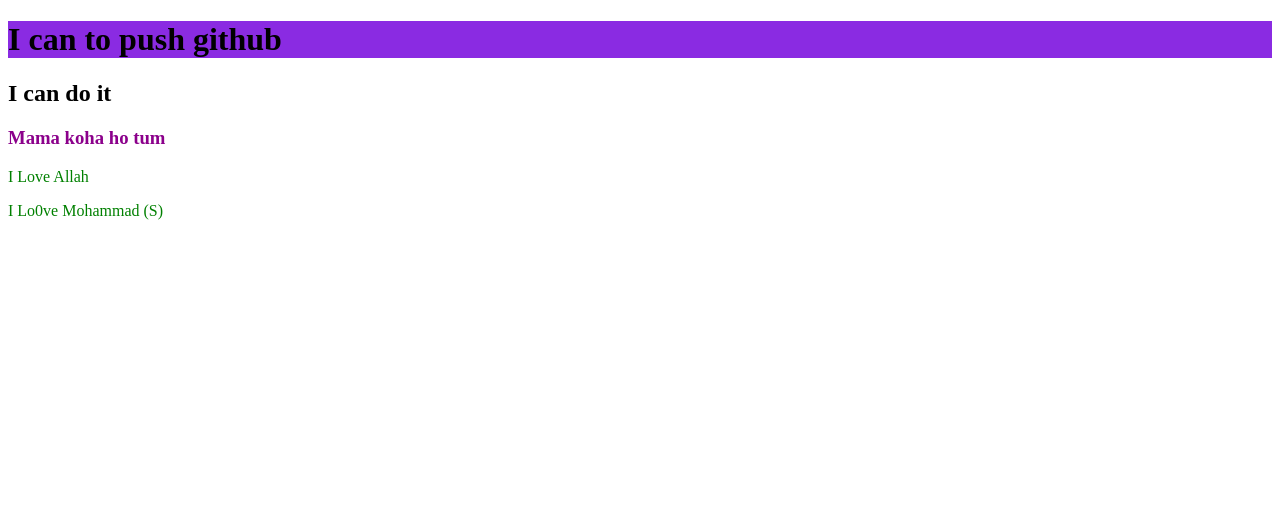
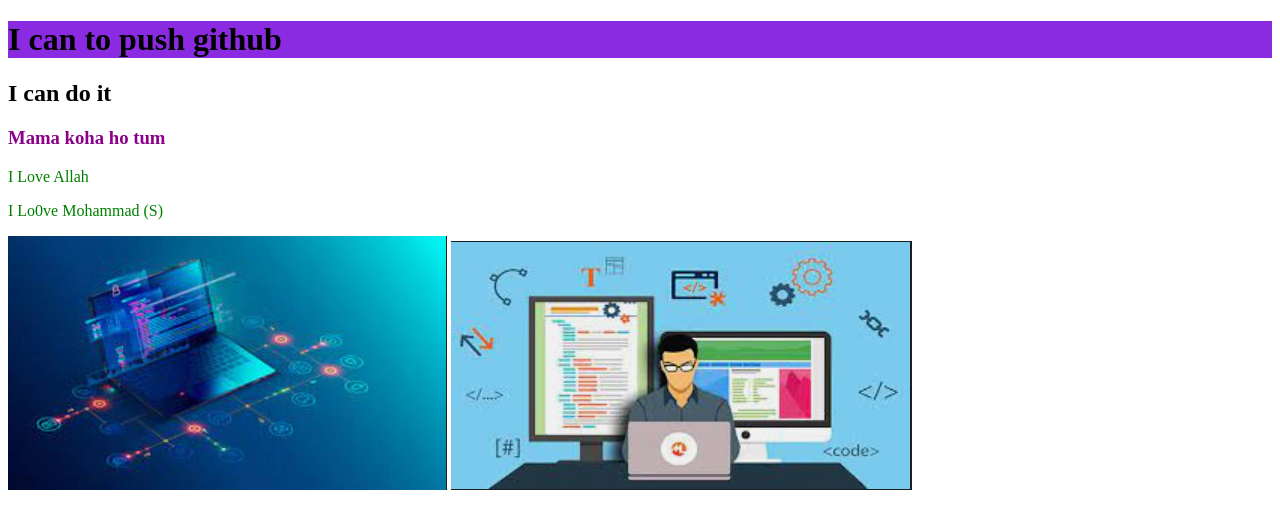
Before and after one commit to rakibulislam123/my-second-repo, a plain HTML site: page index.html in a window 1280 px wide. Drawn offline with Linux system fonts and the light colour scheme.

Commit message:
image addaed

```diff
--- a/index.html
+++ b/index.html
@@ -13,5 +13,7 @@
     <h3>Mama koha ho tum</h3>
     <p>I Love Allah</p>
     <p>I Lo0ve Mohammad (S)</p>
+    <img src="a.jpg" alt="">
+    <img src="b.jpg" alt="">
 </body>
 </html>
```
Also changed, not shown: a.jpg (added), b.jpg (added).
